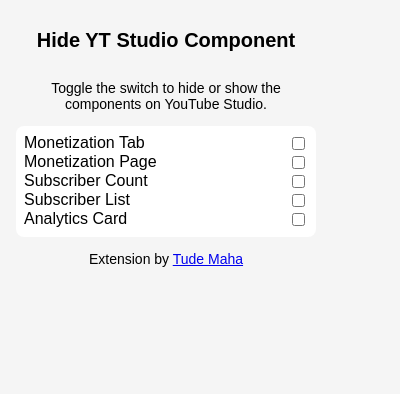
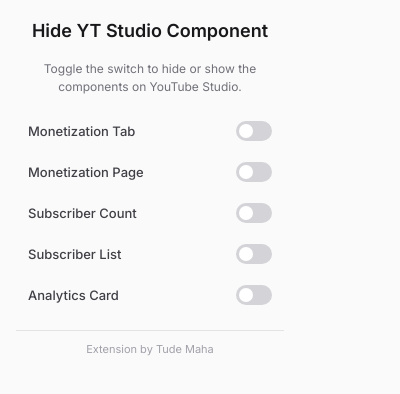
Before and after one commit to tudemaha/yt-studio-toggle, a browser extension: page popup.html in a window 400 px wide. Drawn offline with Linux system fonts and the light colour scheme; a web font is replaced by a local one.

Commit message:
fix(popup): refine the design

```diff
--- a/popup.css
+++ b/popup.css
@@ -1,42 +1,125 @@
-@import url("https://fonts.googleapis.com/css2?family=Google+Sans:ital,opsz,wght@0,17..18,400..700;1,17..18,400..700&display=swap");
+@import url("https://fonts.googleapis.com/css2?family=Inter:wght@400;500;600&display=swap");
+
+*,
+*::before,
+*::after {
+  box-sizing: border-box;
+  margin: 0;
+  padding: 0;
+}
 
 body {
   width: 300px;
-  font-family: "Google Sans", sans-serif;
-  font-size: 16px;
+  font-family: "Inter", sans-serif;
+  font-size: 14px;
+  background-color: #fafafa;
+  color: #18181b;
+  padding: 20px 16px 14px;
   display: flex;
   flex-direction: column;
-  gap: 0;
-  padding: 0.5rem;
-  background-color: whitesmoke;
+  gap: 15px;
   text-align: center;
 }
 
 h1 {
-  font-size: 20px;
+  font-size: 18px;
+  font-weight: 600;
 }
 
 p {
-  font-size: 14px;
+  font-size: 12px;
+  color: #71717a;
+  line-height: 1.5;
+  margin-top: 4px;
 }
 
 .container {
   display: flex;
   flex-direction: column;
-  gap: 1rem;
-  background-color: white;
-  padding: 0.5rem;
-  border-radius: 8px;
 }
 
 ul {
   list-style-type: none;
-  padding: 0;
-  margin: 0;
+  display: flex;
+  flex-direction: column;
+  gap: 1px;
 }
 
 .hide-list {
   display: flex;
   flex-direction: row;
+  align-items: center;
   justify-content: space-between;
+  padding: 10px 12px;
+  border-radius: 8px;
+  transition: background-color 0.15s ease;
 }
+
+.hide-list:hover {
+  background-color: #f4f4f5;
+}
+
+.hide-list label {
+  font-size: 13px;
+  font-weight: 500;
+  color: #3f3f46;
+  cursor: pointer;
+  user-select: none;
+}
+
+.hide-list input[type="checkbox"] {
+  appearance: none;
+  -webkit-appearance: none;
+  width: 36px;
+  height: 20px;
+  border-radius: 10px;
+  background-color: #d4d4d8;
+  cursor: pointer;
+  position: relative;
+  flex-shrink: 0;
+  transition: background-color 0.2s ease;
+}
+
+.hide-list input[type="checkbox"]::before {
+  content: "";
+  position: absolute;
+  top: 3px;
+  left: 3px;
+  width: 14px;
+  height: 14px;
+  border-radius: 50%;
+  background-color: #ffffff;
+  transition:
+    transform 0.2s ease,
+    background-color 0.2s ease;
+}
+
+.hide-list input[type="checkbox"]:checked {
+  background-color: #ff0000;
+}
+
+.hide-list input[type="checkbox"]:checked::before {
+  transform: translateX(16px);
+  background-color: #ffffff;
+}
+
+footer {
+  border-top: 1px solid #e4e4e7;
+  padding-top: 10px;
+}
+
+footer p {
+  font-size: 11px;
+  color: #a1a1aa;
+  margin-top: 0;
+}
+
+footer a {
+  color: #a1a1aa;
+  text-decoration: none;
+  transition: color 0.15s ease;
+}
+
+footer a:hover {
+  color: #ff0000;
+}
```
